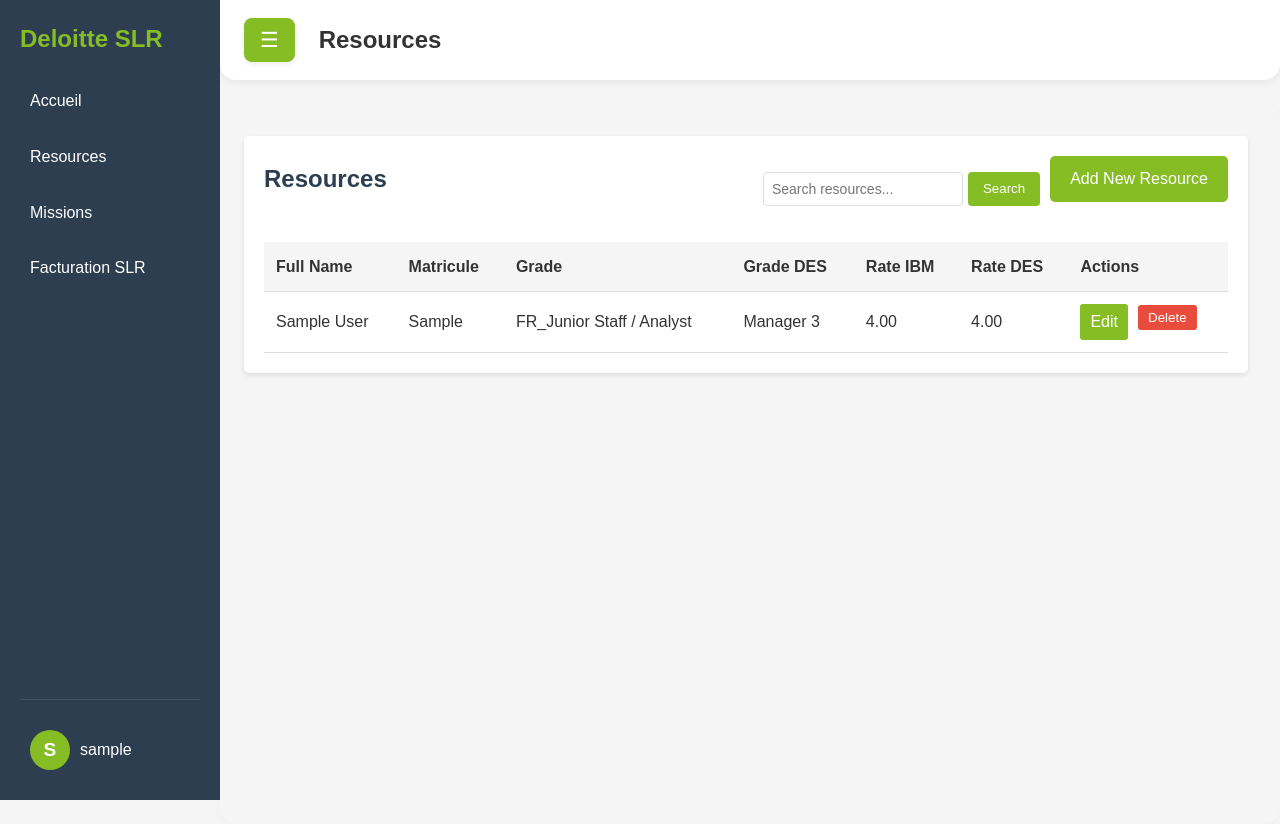
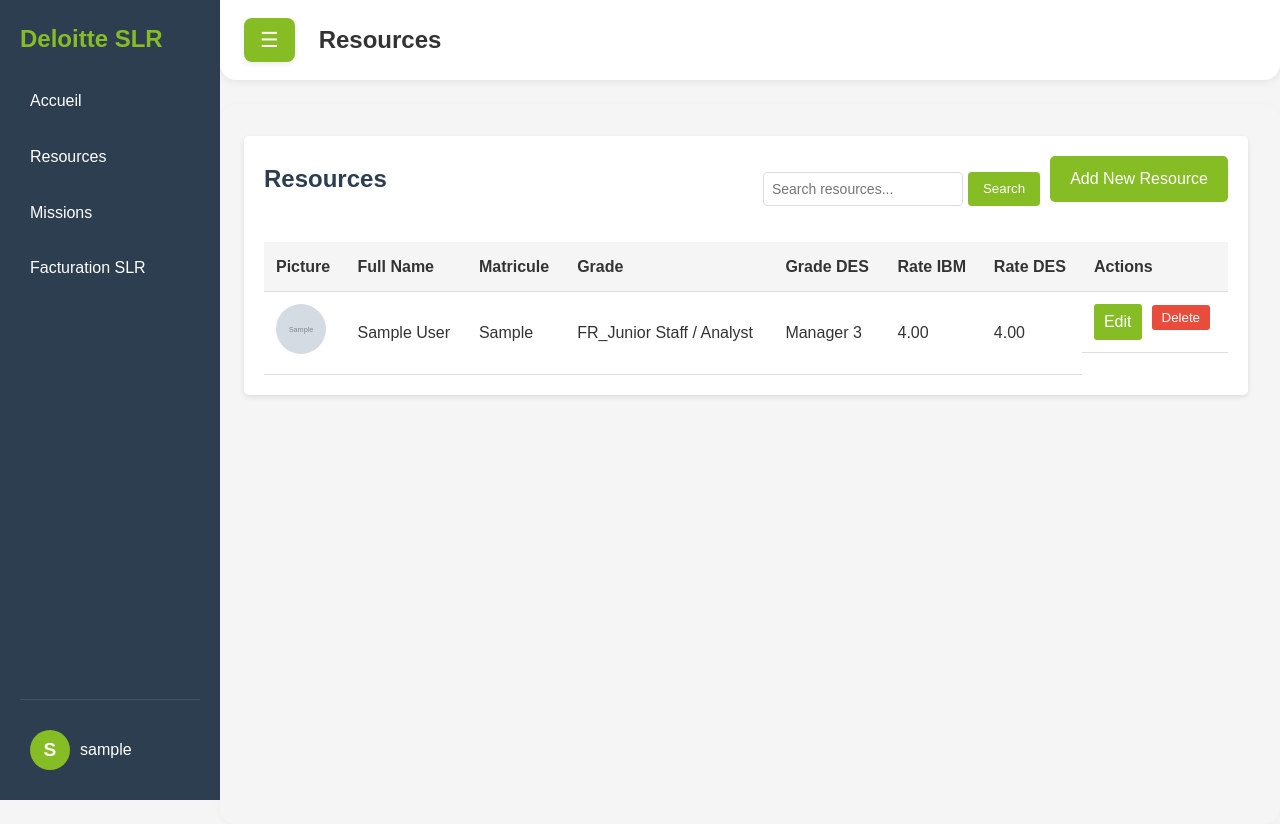
Before and after one commit to SoufianeJm/projetx, a Django app: page /resources/ in a window 1280 px wide. Run offline with Django 5.2, Linux system fonts and the light colour scheme; a user stored in the database is signed in; tables that the repository leaves empty hold one stand-in row (values such as "Sample post"); grey boxes marked "Sample" are stand-in pictures.

Commit message:
picture fixed

```diff
--- a/billing/templates/billing/resource_list.html
+++ b/billing/templates/billing/resource_list.html
@@ -21,6 +21,7 @@
     <table>
         <thead>
             <tr>
+                <th>Picture</th>
                 <th>Full Name</th>
                 <th>Matricule</th>
                 <th>Grade</th>
@@ -33,6 +34,13 @@
         <tbody>
             {% for resource in resources %}
             <tr>
+                <td>
+                    {% if resource.picture %}
+                        <img src="{{ resource.picture.url }}" alt="{{ resource.full_name }}" class="resource-picture">
+                    {% else %}
+                        <div class="no-picture">No picture</div>
+                    {% endif %}
+                </td>
                 <td>{{ resource.full_name }}</td>
                 <td>{{ resource.matricule }}</td>
                 <td>{{ resource.get_grade_display }}</td>
@@ -49,7 +57,7 @@
             </tr>
             {% empty %}
             <tr>
-                <td colspan="7">No resources found.</td>
+                <td colspan="8">No resources found.</td>
             </tr>
             {% endfor %}
         </tbody>
@@ -107,5 +115,24 @@
     .btn-clear:hover {
         background-color: var(--secondary-color-dark);
     }
+
+    .resource-picture {
+        width: 50px;
+        height: 50px;
+        object-fit: cover;
+        border-radius: 50%;
+    }
+
+    .no-picture {
+        width: 50px;
+        height: 50px;
+        background-color: #f0f0f0;
+        border-radius: 50%;
+        display: flex;
+        align-items: center;
+        justify-content: center;
+        font-size: 12px;
+        color: #666;
+    }
 </style>
 {% endblock %}
```
